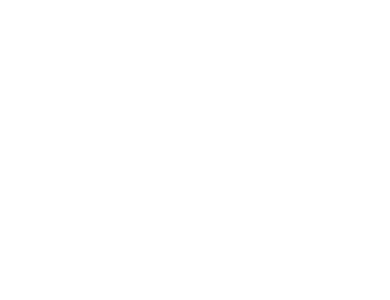
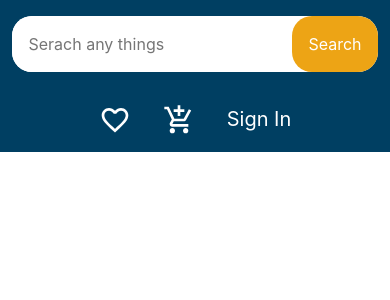
Before and after one commit to muhammedsinvan/ProductManagement, a React (Create React App) app in the folder client/: page / in a window 390 px wide. Before the commit this address had no page. Shown: the top 300 px of the page. Built offline with nearby package versions, Linux system fonts and the light colour scheme.

Commit message:
Header created

```diff
--- a/client/package.json
+++ b/client/package.json
@@ -3,6 +3,10 @@
   "version": "0.1.0",
   "private": true,
   "dependencies": {
+    "@emotion/react": "^11.11.3",
+    "@emotion/styled": "^11.11.0",
+    "@mui/icons-material": "^5.15.2",
+    "@mui/material": "^5.15.2",
     "@testing-library/jest-dom": "^5.17.0",
     "@testing-library/react": "^13.4.0",
     "@testing-library/user-event": "^13.5.0",
--- a/client/src/App.js
+++ b/client/src/App.js
@@ -2,6 +2,7 @@
 import {Route,Routes} from 'react-router-dom';
 import SignInPage from './Pages/SignInPage';
 import SignUpPage from './Pages/SignUpPage';
+import HomePage from './Pages/HomePage';
 
 
 function App() {
@@ -10,6 +11,7 @@
       <Routes>
         <Route path='/signin' element={<SignInPage />} />
         <Route path='/signup' element={<SignUpPage />} />
+        <Route path='/' element={<HomePage />} />
       </Routes>
 
     </div>
--- /dev/null
+++ b/client/src/Components/Header/Header.css
@@ -0,0 +1,89 @@
+.header-container{
+    display: flex;
+    background-color: #003F62;
+    width: 100%;
+    height: 6rem;
+    align-items: center;
+    position: fixed;
+}
+
+.header-serch_container{
+    width: 50%;
+    display: flex;
+    justify-content: flex-end;
+}
+
+.header-search{
+    width: fit-content;
+    height: fit-content;
+    background-color: white;
+    border-radius: 20px;
+}
+
+.header-serch_container input,button {
+    padding: 1rem 3rem;
+    border: none;
+    outline: none;
+}
+
+.header-serch_container input{
+    border-radius: 20px 0px 00px 20px ;
+}
+
+.header-serch_container button{
+    background-color: #EDA415;
+    color: white;
+    border-radius: 20px;
+}
+
+.header-right_container{
+    width: 50%;
+    display: flex;
+    justify-content: flex-end;
+    color: white;
+    gap: 2rem;
+    margin: 0rem 2rem;
+}
+
+.header-right_container text{
+    font-size: 20px;
+}
+
+@media (max-width:1100px) {
+    .header-serch_container{
+        width: 100%;
+    }
+}
+
+@media (max-width:800px) {
+    .header-serch_container input ,button{
+        padding: 1rem 1rem;
+    }
+}
+
+@media (max-width:650px) {
+    .header-container{
+        display: flex;
+        flex-direction: column;
+        justify-content: center;
+        align-items: center;
+        height: fit-content;
+    }
+
+    .header-serch_container{
+        width: 100%;
+        display: flex;
+        justify-content: center;
+        margin: 1rem 0rem;
+    }
+
+    .header-right_container{
+        width: 100%;
+        display: flex;
+        justify-content: center;
+        color: white;
+        gap: 2rem;
+        margin: 1rem 0rem;
+    }
+
+}
--- /dev/null
+++ b/client/src/Components/Header/Header.js
@@ -0,0 +1,48 @@
+import React, { useState } from 'react';
+import FavoriteBorderIcon from '@mui/icons-material/FavoriteBorder';
+import AddShoppingCartIcon from '@mui/icons-material/AddShoppingCart';
+import MenuIcon from '@mui/icons-material/Menu';
+import CloseIcon from '@mui/icons-material/Close';
+import "./Header.css";
+
+const Header = () => {
+
+    const [togglemenu,setTogglemenu] = useState(false)
+
+    function togglebutton(){
+        if(togglemenu === false){
+          setTogglemenu(true)
+        }else{
+          setTogglemenu(false)
+        }
+      }
+
+  return (
+    <div className='header-container'>
+        <div className='header-serch_container'>
+            <div className='header-search'>
+                <input placeholder='Serach any things' />
+                <button>Search</button>
+            </div>
+
+        </div>
+
+        <div className='header-right_container'>
+        <FavoriteBorderIcon  style={{ fontSize: '2rem'}} />
+        <AddShoppingCartIcon style={{ fontSize: '2rem'}} />
+        <text>Sign In</text>
+
+        </div>
+
+
+
+    </div>
+
+
+
+
+
+  )
+}
+
+export default Header
--- /dev/null
+++ b/client/src/Pages/HomePage.js
@@ -0,0 +1,12 @@
+import React from 'react'
+import Header from '../Components/Header/Header';
+
+const HomePage = () => {
+  return (
+    <div>
+        <Header/>
+    </div>
+  )
+}
+
+export default HomePage
```
Also changed, not shown: 1 other file (tests, documents, lock files or other folders).
